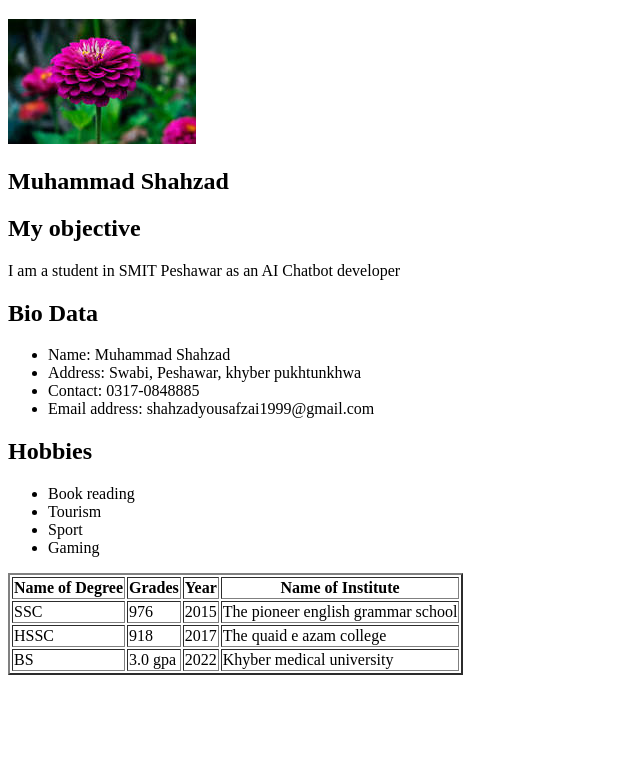
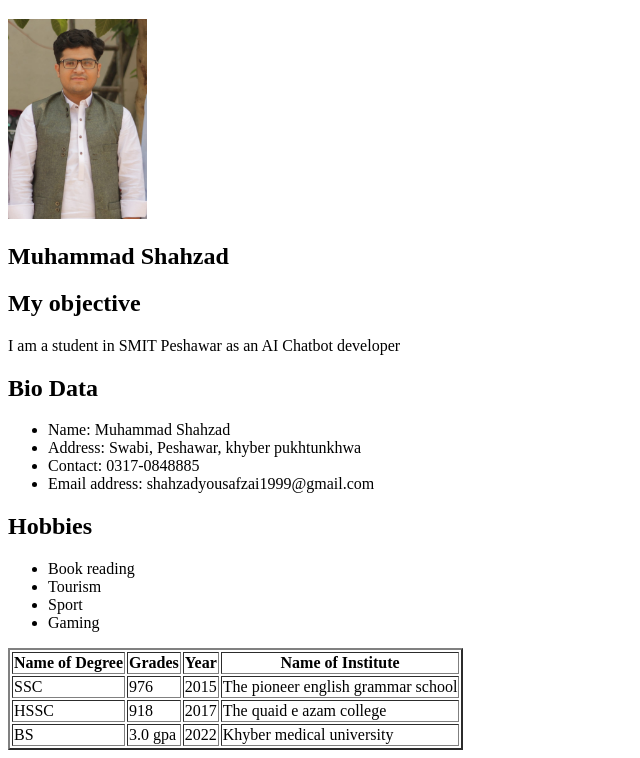
Before and after one commit to Muhshahzad/Swabi-chatbot-, a plain HTML site: page index.html in a window 1280 px wide. Shown: the part 61-819 px from the top of the page, without its empty margins (0-640 px from the left). Drawn offline with Linux system fonts and the light colour scheme.

Commit message:
My Resume

```diff
--- a/index.html
+++ b/index.html
@@ -7,7 +7,7 @@
 </head>
 <body>
    <h1>MY RESUME </h1>
-   <img src="./img/images.jpg" alt="">
+   <img src="./img/image.jpg" alt="person picture width="200" height="200">
    <h2>Muhammad Shahzad</h2>
 <h2>My objective</h2>
 <p>I am a student in SMIT Peshawar as an AI Chatbot developer</p>
```
Also changed, not shown: img/image.jpg (added), img/images.jpg (deleted).
